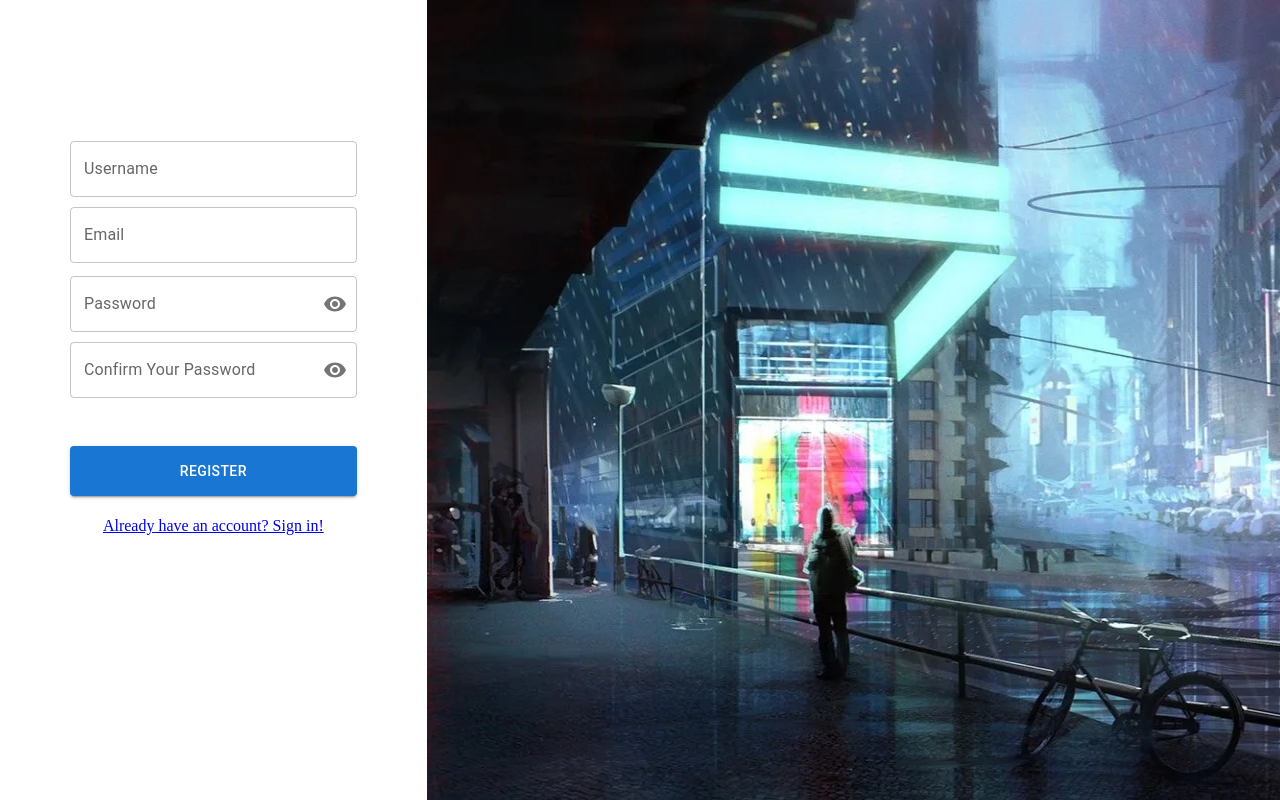
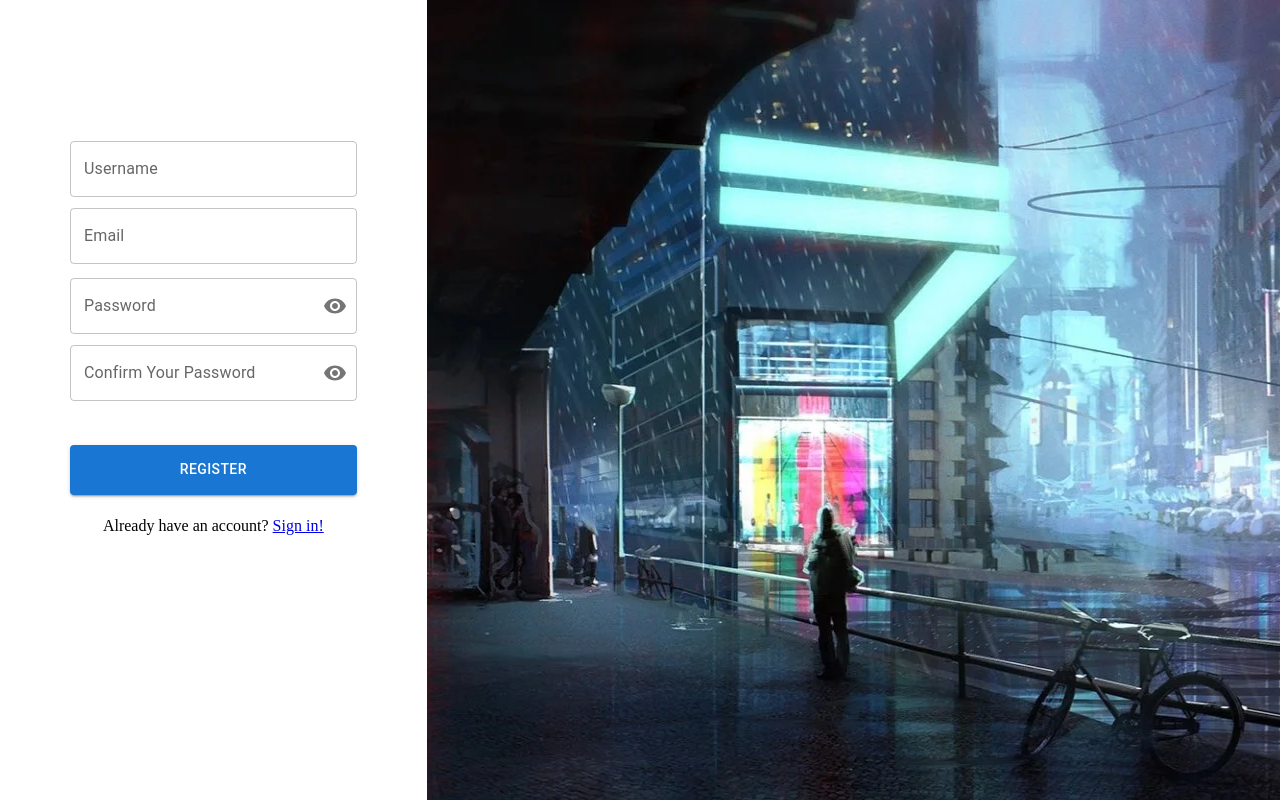
Before and after one commit to rerenan/gambit-front, a React (Create React App) app: page /register in a window 1280 px wide. Built offline with nearby package versions, Linux system fonts and the light colour scheme.

Commit message:
feat: change style of link to signUp/signIn

```diff
--- a/src/pages/Home/Home.js
+++ b/src/pages/Home/Home.js
@@ -1,5 +1,5 @@
-import axios from "axios";
-import { useEffect, useState } from "react"
+
+import { useState } from "react"
 import styled from "styled-components"
 import CreatePost from "../../components/CreatePost/CreatePost";
 import Header from "../../components/Header"
@@ -26,7 +26,7 @@ export default function Home() {
 };
 
 const Content = styled.div`
-    margin-top: 55px;
+    padding-top: 55px;
     display: flex;
     flex-direction: column;
     align-items: center;
--- a/src/pages/Login/Login.js
+++ b/src/pages/Login/Login.js
@@ -121,7 +121,7 @@ export default function Login() {
             Login
           </LoadingButton>
 
-        <Link to="/register">Don’t have an account? Sign Up</Link>
+        <h5>Don’t have an account? <Link to="/register"> Sign Up</Link></h5>
         </form>
       </LeftContainer>
       <RightContainer style={{ backgroundImage: `url(${imageTest})` }}></RightContainer>
@@ -157,7 +157,7 @@ const LeftContainer = styled.div`
     margin-bottom: 250px;
   }
   .register-button{
-    margin-top: 35px;
+    margin-top: 30px;
     margin-bottom: 15px;
     width: 100%;
     height: 50px;
--- a/src/pages/Register/Register.js
+++ b/src/pages/Register/Register.js
@@ -192,7 +192,7 @@ export default function Register() {
           >
             Register
           </LoadingButton>
-          <Link to="/login">Already have an account? Sign in!</Link>
+          <h5>Already have an account? <Link to="/login">Sign in!</Link></h5>
         </form>
       </LeftContainer>
       <RightContainer style={{ backgroundImage: `url(${imageTest})` }}></RightContainer>
@@ -229,7 +229,7 @@ const LeftContainer = styled.div`
     margin-bottom: 125px;
   }
   .register-button{
-    margin-top: 35px;
+    margin-top: 30px;
     margin-bottom: 15px;
     width: 100%;
     height: 50px;
```
